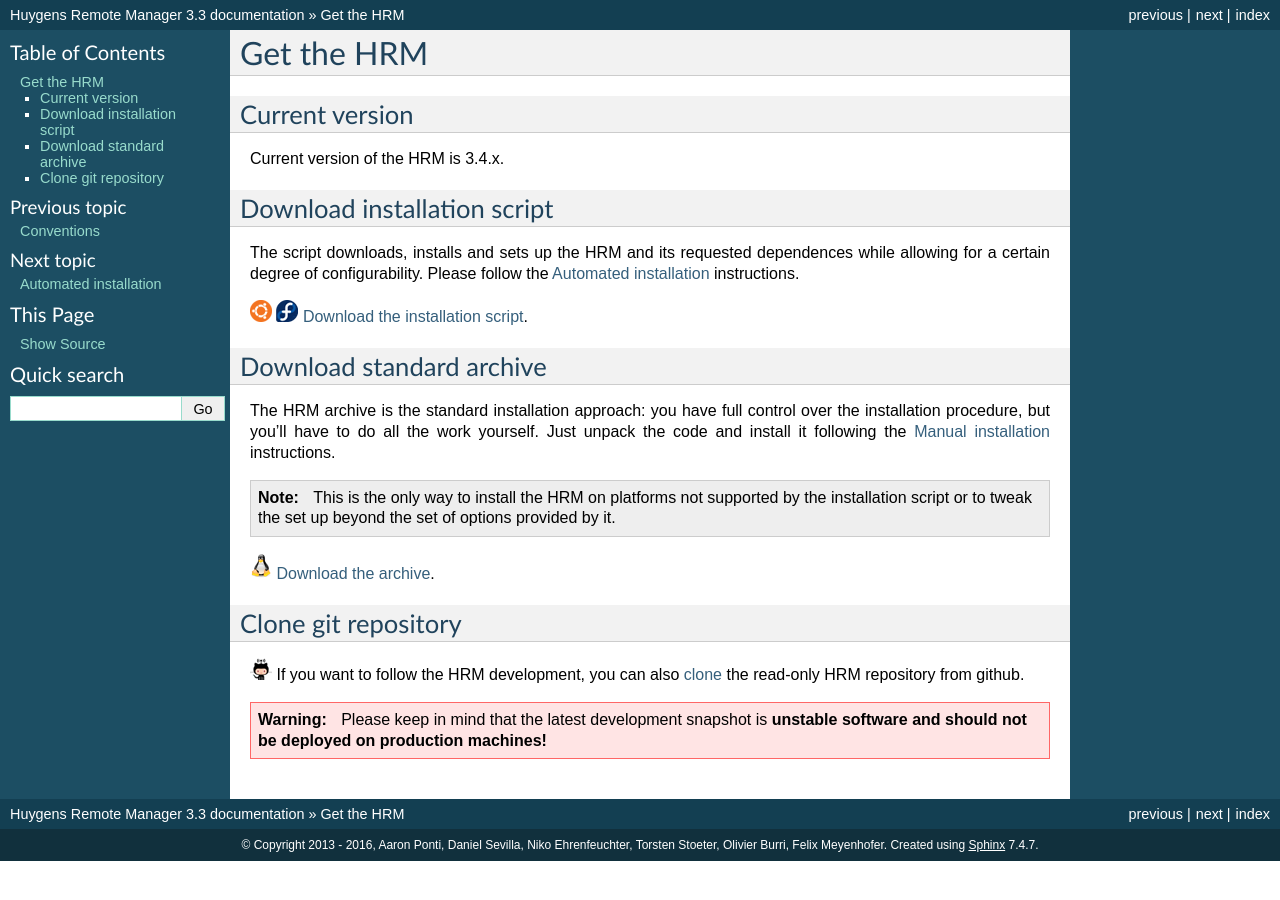
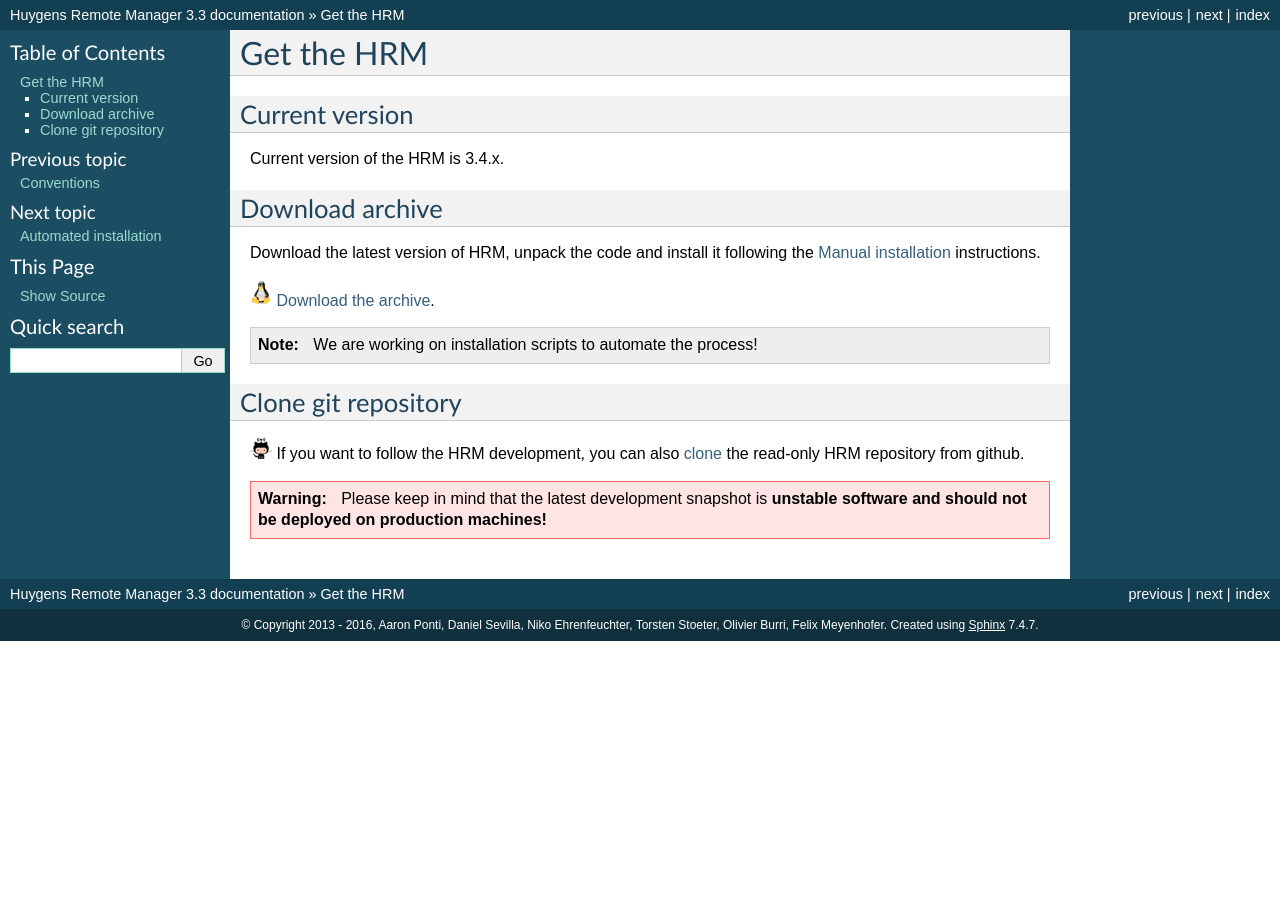
Before and after one commit to aarpon/hrm_docs, a Sphinx documentation site: the page built from docs/admin/download.rst, in a window 1280 px wide. Built offline with Sphinx 7.4.7, drawn with Linux system fonts in a browser that asks for light colours.

Commit message:
Remove the section on the installation scripts from the "Get the HRM" page.

```diff
--- a/docs/admin/download.rst
+++ b/docs/admin/download.rst
@@ -15,25 +15,18 @@
 
 Current version of the HRM is |HRM_VERSION|.
 
-Download installation script
-============================
-
-The script downloads, installs and sets up the HRM and its requested dependences while allowing for a certain degree of configurability. Please follow the :ref:`script-install` instructions.
-
-|ubuntu| |fedora| `Download the installation script <https://github.com/aarpon/hrm_installer/releases>`_.
-
-Download standard archive
-=========================
-
 .. _download-hrm-standard:
 
-The HRM archive is the standard installation approach: you have full control over the installation procedure, but you'll have to do all the work yourself. Just unpack the code and install it following the :ref:`manual_install` instructions.
+Download archive
+================
+
+Download the latest version of HRM, unpack the code and install it following the :ref:`manual_install` instructions.
+
+|linux| `Download the archive <https://sourceforge.net/projects/hrm/files/latest/download>`_.
 
 .. note::
 
-    This is the only way to install the HRM on platforms not supported by the installation script or to tweak the set up beyond the set of options provided by it.
-
-|linux| `Download the archive <https://sourceforge.net/projects/hrm/files/latest/download>`_.
+	We are working on installation scripts to automate the process!
 
 Clone git repository
 ====================
```
